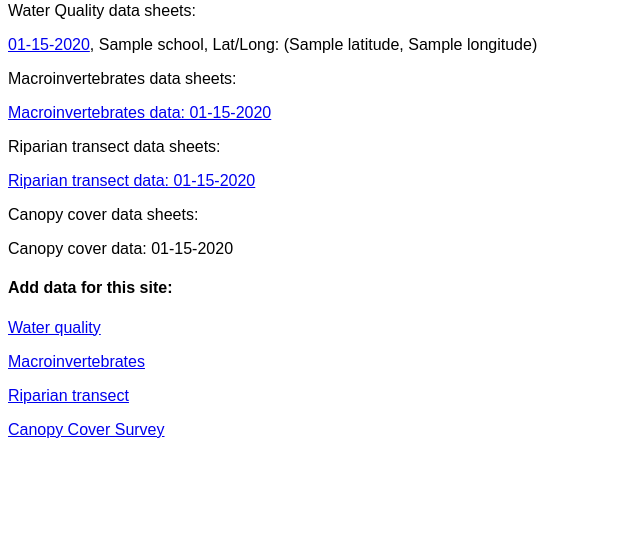
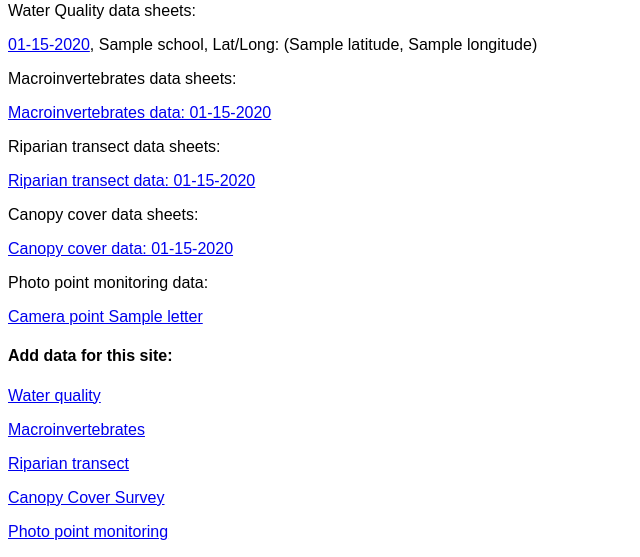
Before and after one commit to osuosl/streamwebs, a Django app: template streamwebs_frontend/streamwebs/templates/streamwebs/site_detail.html in a window 1280 px wide. Shown: the part 637-1194 px from the top of the page, without its empty margins (0-640 px from the left). Before the commit the page ends 1075 px from the top, so only its background shows below. Run offline with Django 3.2, Linux system fonts and the light colour scheme; the template is opened without the code that fills it: most values are stand-ins (such as "Sample title", 1, 10 or a date in 2020); grey boxes marked "Sample" are stand-in pictures; some libraries are stand-ins or nearby versions.

Commit message:
add more links

```diff
--- a/streamwebs_frontend/streamwebs/templates/streamwebs/datasheets/camera_point_view.html
+++ b/streamwebs_frontend/streamwebs/templates/streamwebs/datasheets/camera_point_view.html
@@ -17,7 +17,8 @@
 <div>
     <h2>Photo points</h2>
     {% for pp in pps %}
-    <h3>Photo point {{ pp.number }}</h3>
+    <h3><a href="{% url 'streamwebs:photo_point' site.site_slug cp.id pp.id %}">
+         Photo point {{ pp.number }}</a></h3>
         <ul>
             <li>Date established: {{ pp.pp_date|date:"m-d-Y" }}</li>
             <li>Compass bearing: {{ pp.compass_bearing }}</li>
--- a/streamwebs_frontend/streamwebs/templates/streamwebs/datasheets/photo_point_view.html
+++ b/streamwebs_frontend/streamwebs/templates/streamwebs/datasheets/photo_point_view.html
@@ -7,7 +7,7 @@
 
 <!-- PP info -->
 <div>
-    <strong>{{ pp.camera_point.site.site_name }}</strong>
+    <strong><a href="{% url 'streamwebs:camera_point' pp.camera_point.site.site_slug pp.camera_point.id %}">{{ pp.camera_point.site.site_name }}: camera point {{ pp.camera_point.letter }}</a></strong>
     <p>Date established: {{ pp.pp_date|date:"m-d-Y" }}</p>
     <p>Compass bearing: {{ pp.compass_bearing }}</p>
     <p>Distance from camera point {{ pp.camera_point.letter }}: {{ pp.distance }}</p>
--- a/streamwebs_frontend/streamwebs/templates/streamwebs/site_detail.html
+++ b/streamwebs_frontend/streamwebs/templates/streamwebs/site_detail.html
@@ -56,7 +56,16 @@
     {% if canopy_sheets %}
     <p>Canopy cover data sheets:</p>
         {% for sheet in canopy_sheets %}
-        <p>Canopy cover data: {{ sheet.date_time|date:"m-d-Y" }}</p>
+        <p><a href="{% url 'streamwebs:canopy_cover' site.site_slug sheet.id %}">
+            Canopy cover data: {{ sheet.date_time|date:"m-d-Y" }}</a></p>
+        {% endfor %}
+    {% endif %}
+
+    {% if ppm_sheets %}
+    <p>Photo point monitoring data: </p>
+        {% for sheet in ppm_sheets %}
+        <p><a href="{% url 'streamwebs:camera_point' site.site_slug sheet.id %}">
+            Camera point {{ sheet.letter }}</a></p>
         {% endfor %}
     {% endif %}
 </div>
@@ -69,4 +78,6 @@
     <p><a href="{% url 'streamwebs:riparian_transect_edit' site.site_slug %}">Riparian transect</a></p>
     <p><a href="{% url 'streamwebs:canopy_cover_edit' site.site_slug %}">Canopy Cover Survey</a></p>
 </div>
+    <p><a href="{% url 'streamwebs:camera_point_add' site_slug=site.site_slug %}">Photo point monitoring</a></p>
+
 {% endblock %}
--- a/streamwebs_frontend/streamwebs/views.py
+++ b/streamwebs_frontend/streamwebs/views.py
@@ -76,6 +76,7 @@ def site(request, site_slug):
     transect_sheets = transect_sheets.order_by('-date_time')
     canopy_sheets = Canopy_Cover.objects.filter(site_id=site.id)
     canopy_sheets = canopy_sheets.order_by('-date_time')
+    ppm_sheets = CameraPoint.objects.filter(site_id=site.id).order_by('letter')
 
     return render(request, 'streamwebs/site_detail.html', {
         'site': site,
@@ -83,6 +84,7 @@ def site(request, site_slug):
         'macro_sheets': macro_sheets,
         'transect_sheets': transect_sheets,
         'canopy_sheets': canopy_sheets,
+        'ppm_sheets': ppm_sheets
     })
 
 
@@ -126,7 +128,8 @@ def deactivate_site(request, site_slug):
     if not(Water_Quality.objects.filter(site_id=site.id).exists() or
             Macroinvertebrates.objects.filter(site_id=site.id).exists() or
             RiparianTransect.objects.filter(site_id=site.id).exists() or
-            Canopy_Cover.objects.filter(site_id=site.id).exists()):
+            Canopy_Cover.objects.filter(site_id=site.id).exists() or
+            CameraPoint.objects.filter(site_id=site.id).exists()):
 
         site.active = False
         site.modified = timezone.now()
```
